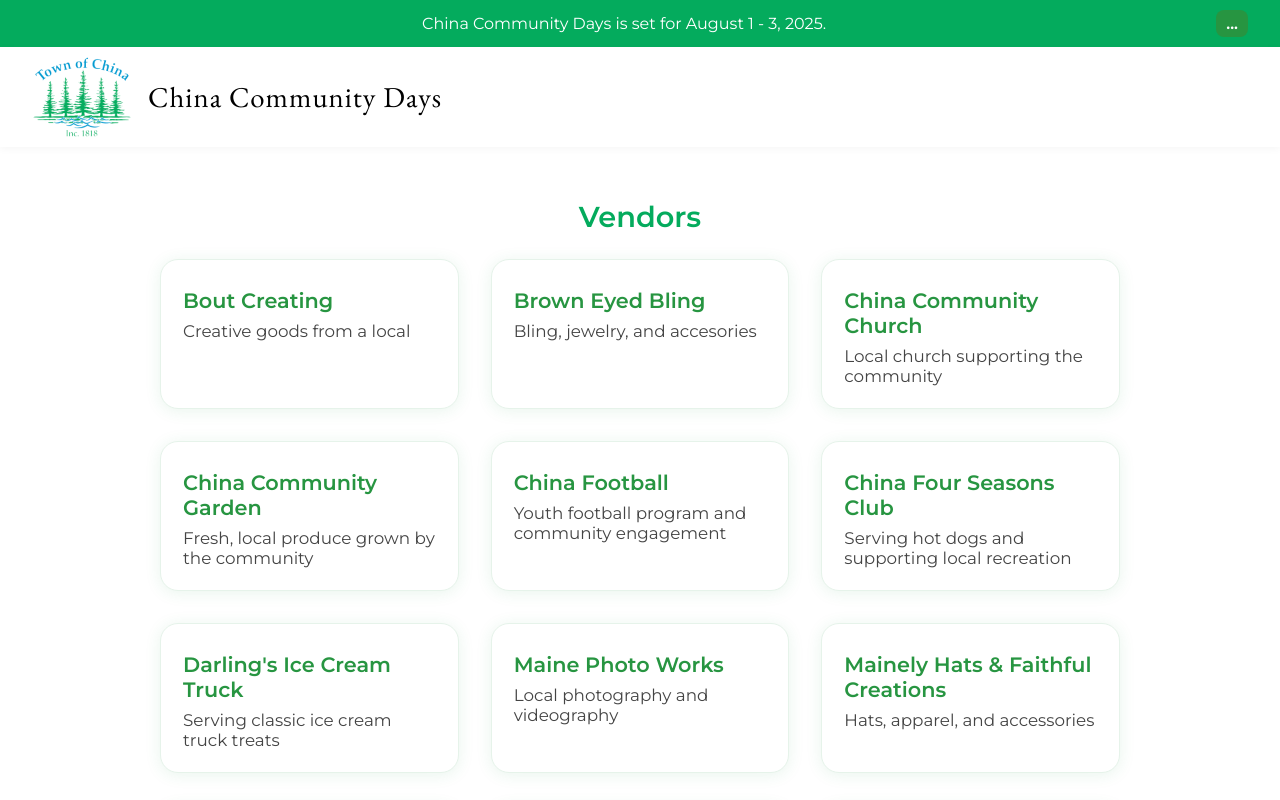
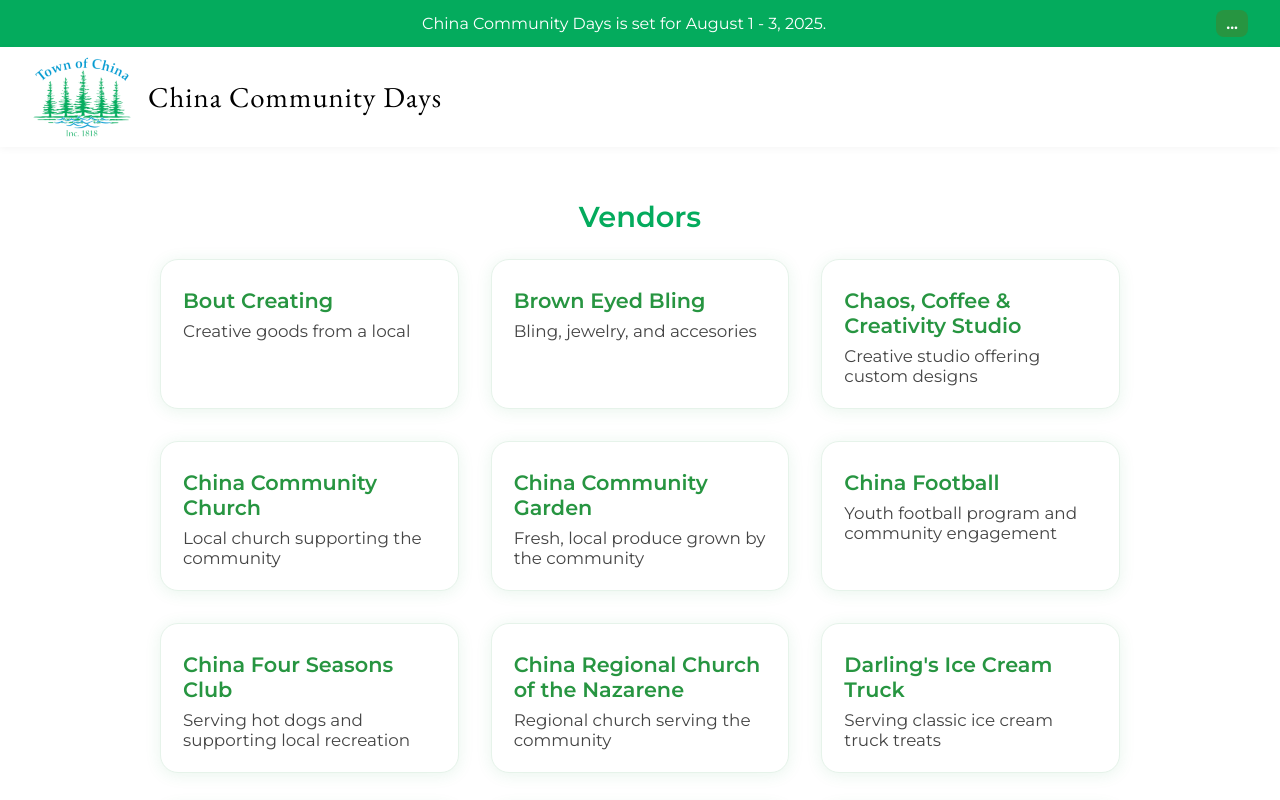
Before and after one commit to norus04/ChinaCommunityDays, a React (Create React App) app: page /vendors in a window 1280 px wide. Shown: the top 800 px of the page. Built offline with nearby package versions, Linux system fonts and the light colour scheme; no server answers.

Commit message:
New vendors added

```diff
--- a/src/pages/VendorsPage.jsx
+++ b/src/pages/VendorsPage.jsx
@@ -3,10 +3,12 @@ import React from 'react';
 const vendors = [
   { name: 'Bout Creating', description: 'Creative goods from a local' },
   { name: 'Brown Eyed Bling', description: 'Bling, jewelry, and accesories' },
+  { name: 'Chaos, Coffee & Creativity Studio', description: 'Creative studio offering custom designs' },
   { name: 'China Community Church', description: 'Local church supporting the community' },
   { name: 'China Community Garden', description: 'Fresh, local produce grown by the community' },
   { name: 'China Football', description: 'Youth football program and community engagement' },
   { name: 'China Four Seasons Club', description: 'Serving hot dogs and supporting local recreation' },
+  { name: 'China Regional Church of the Nazarene', description: 'Regional church serving the community' },
   { name: "Darling's Ice Cream Truck", description: 'Serving classic ice cream truck treats' },
   { name: 'Maine Photo Works', description: 'Local photography and videography' },
   { name: 'Mainely Hats & Faithful Creations', description: 'Hats, apparel, and accessories' },
```
